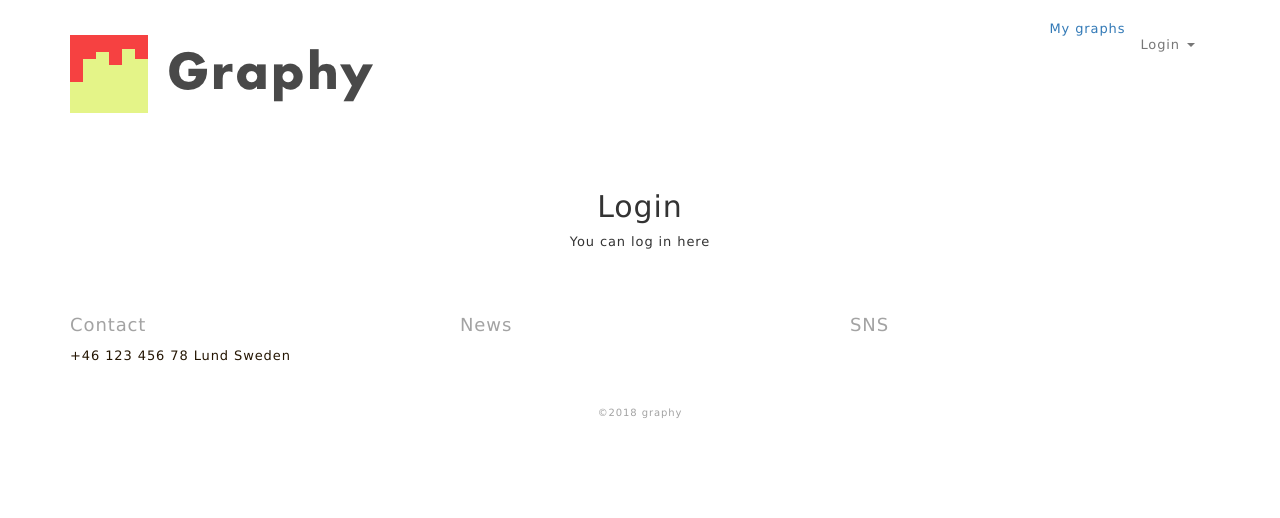
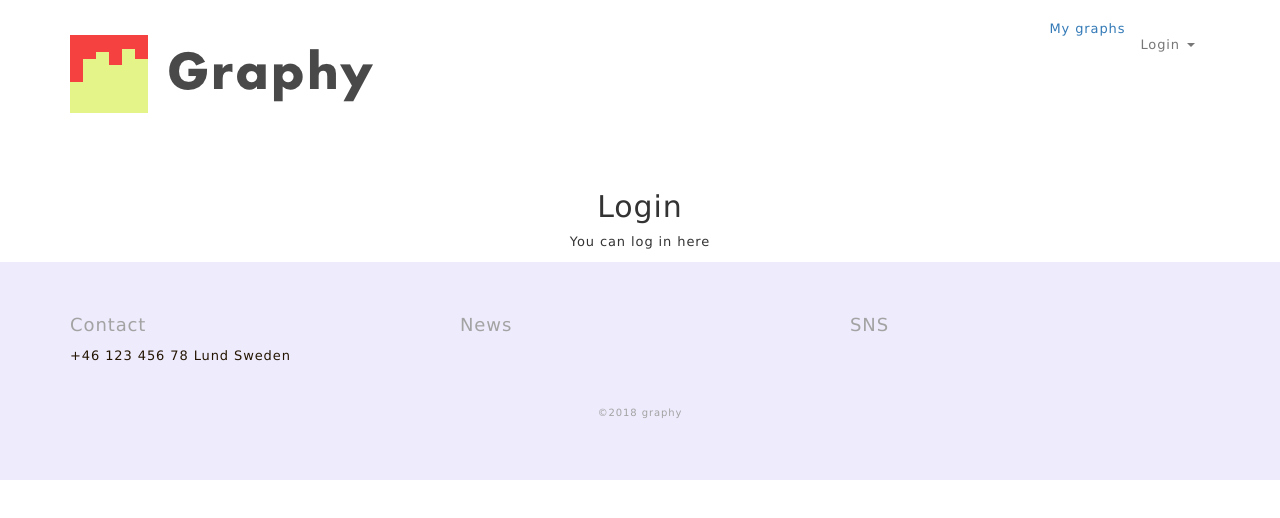
Before and after one commit to boilund/graphy, a React (Create React App) app: page /login in a window 1280 px wide. Shown: the top 518 px of the page. Built offline with nearby package versions, Linux system fonts and the light colour scheme.

Commit message:
Get back the past background-color

```diff
--- a/src/js/footer.css
+++ b/src/js/footer.css
@@ -1,6 +1,6 @@
 .footer {
   padding: 50px 0;
-  background-color: #FFF;
+  background-color: #EEEBFC;
   color: rgb(36, 21, 2);
 }
 
```
